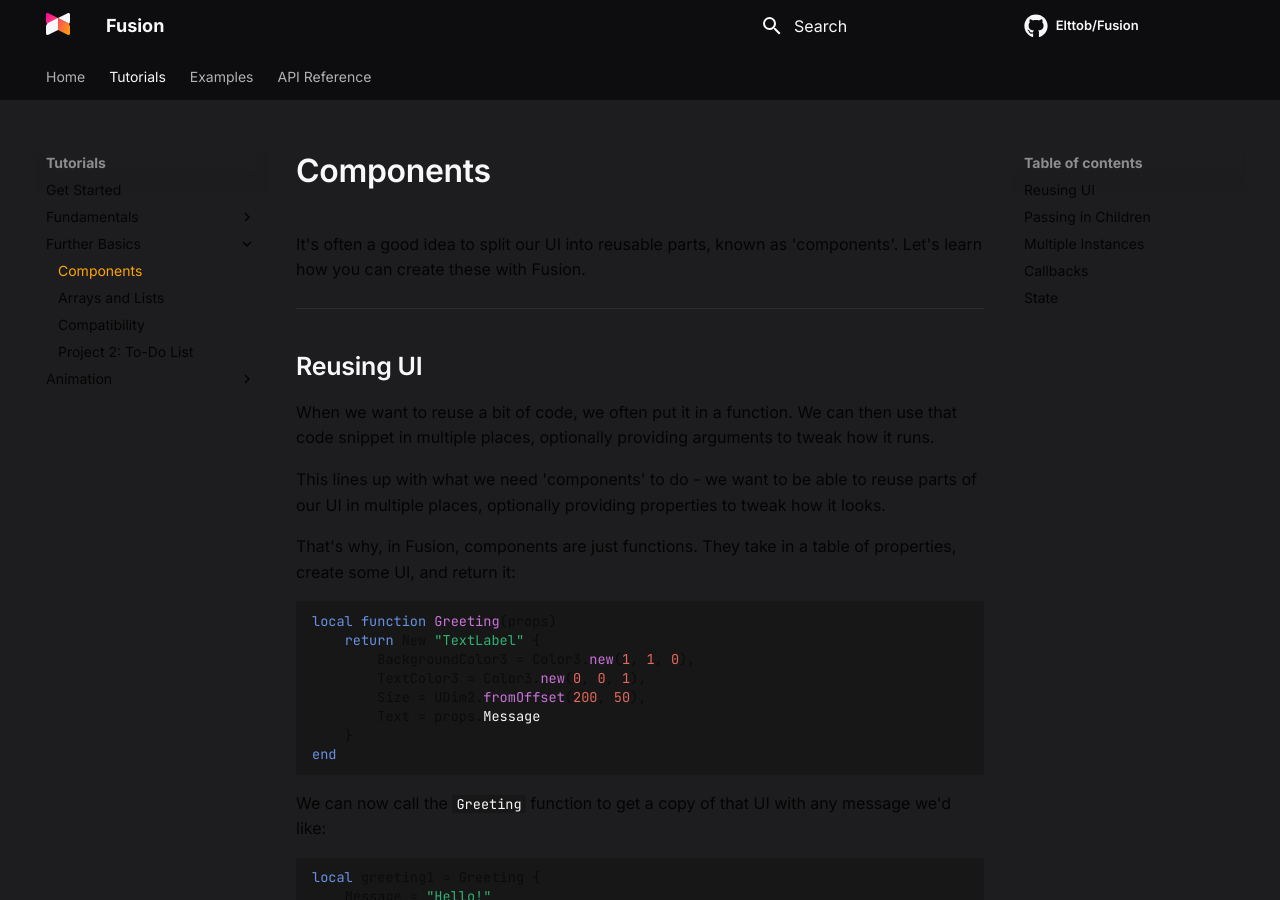
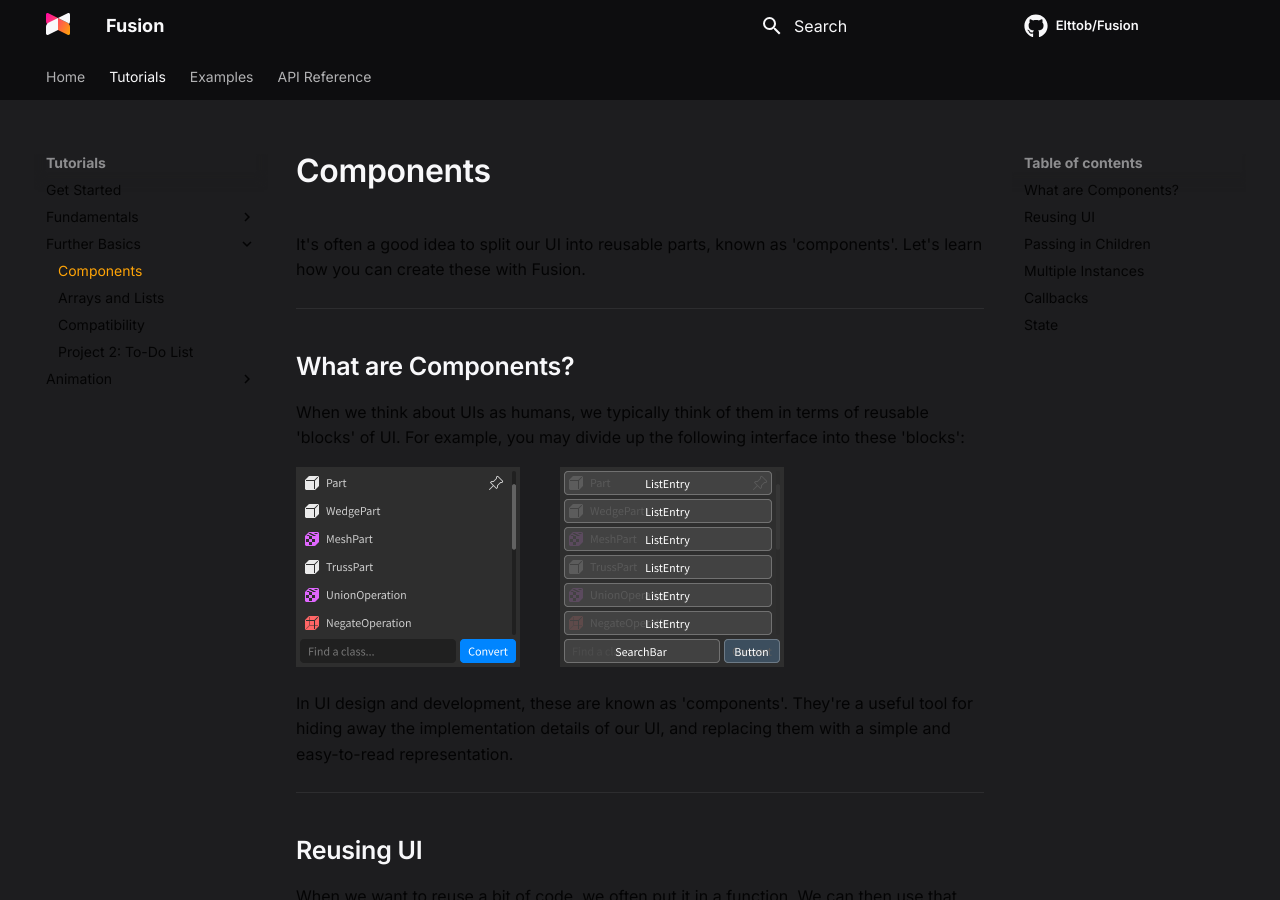
Before and after one commit to dphfox/Fusion, an MkDocs documentation site: the page built from docs/tutorials/further-basics/components.md, in a window 1280 px wide and 900 px high. Built offline with MkDocs 1.6.1 and Material for MkDocs 9.7.7, drawn with Linux system fonts in a browser that asks for light colours; comment, search, counter and statistics services are not loaded.

Commit message:
Start work on components explainer

```diff
--- a/docs/tutorials/further-basics/components.md
+++ b/docs/tutorials/further-basics/components.md
@@ -1,5 +1,19 @@
 It's often a good idea to split our UI into reusable parts, known as
 'components'. Let's learn how you can create these with Fusion.
+
+-----
+
+## What are Components?
+
+When we think about UIs as humans, we typically think of them in terms of
+reusable 'blocks' of UI. For example, you may divide up the following interface
+into these 'blocks':
+
+![Diagram of components highlighted in UI](ComponentsDiagram.png)
+
+In UI design and development, these are known as 'components'. They're a useful
+tool for hiding away the implementation details of our UI, and replacing them
+with a simple and easy-to-read representation.
 
 -----
 
```
Also changed, not shown: docs/tutorials/further-basics/arrays-and-lists.md (added), docs/tutorials/further-basics/components/ComponentsDiagram.png (added).
